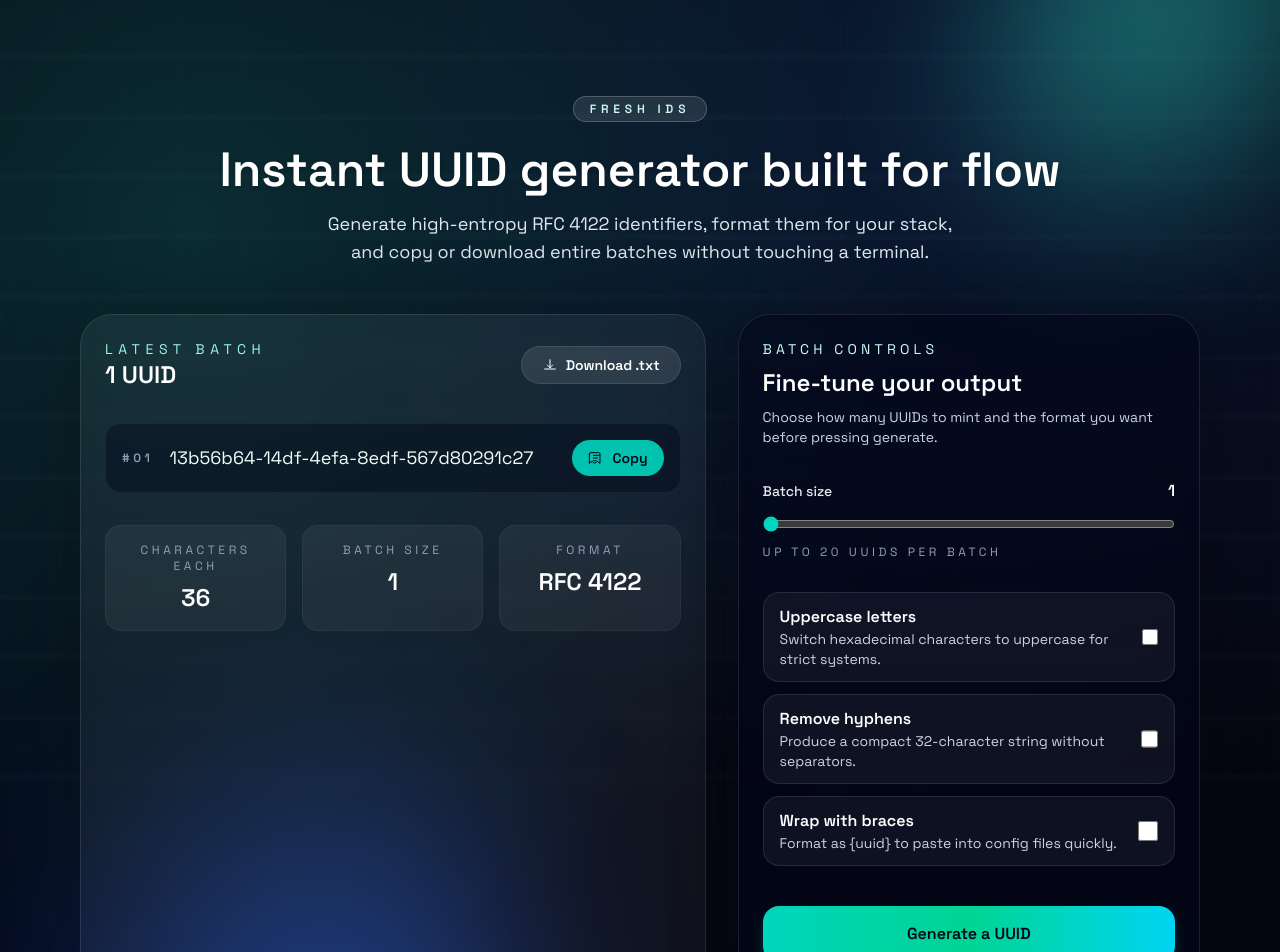
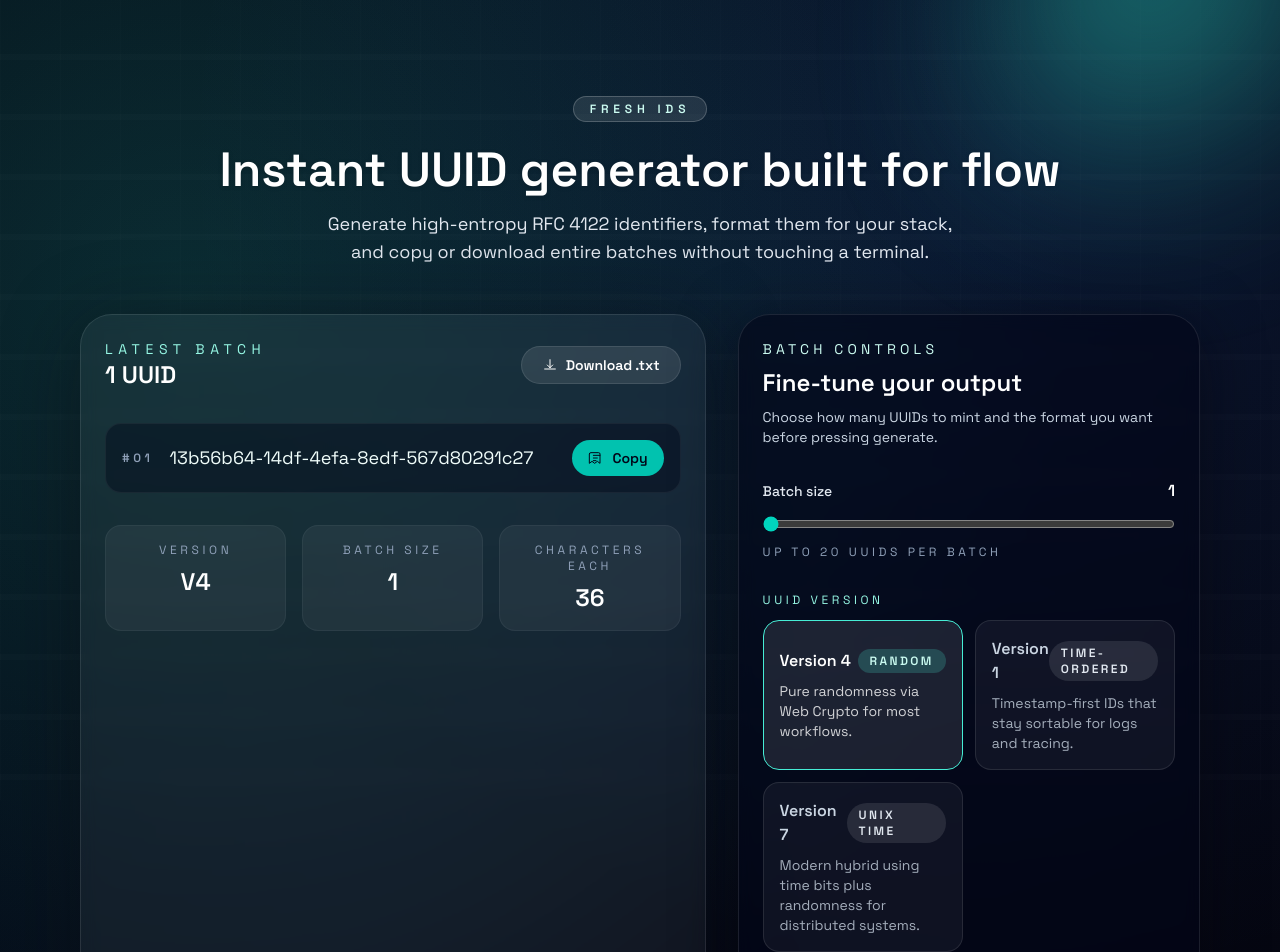
Before and after one commit to pyaethu-aung/uuid-generator, a React (Vite) app: page / in a window 1280 px wide. Shown: the top 952 px of the page. Built offline with nearby package versions, Linux system fonts and the light colour scheme; a web font is replaced by a local one.

Commit message:
Add UUID version selector

```diff
--- a/package.json
+++ b/package.json
@@ -13,7 +13,8 @@
     "@tailwindcss/vite": "^4.1.17",
     "react": "^19.2.0",
     "react-dom": "^19.2.0",
-    "tailwindcss": "^4.1.17"
+    "tailwindcss": "^4.1.17",
+    "uuid": "^13.0.0"
   },
   "devDependencies": {
     "@eslint/js": "^9.39.1",
--- a/src/App.jsx
+++ b/src/App.jsx
@@ -1,4 +1,5 @@
 import { useEffect, useMemo, useRef, useState } from "react";
+import { v1 as uuidV1, v4 as uuidV4, v7 as uuidV7 } from "uuid";
 import "./App.css";
 
 const defaultOptions = {
@@ -23,7 +24,42 @@ const createUuid = () => {
   });
 };
 
-const buildBatch = (count) => Array.from({ length: count }, () => createUuid());
+const uuidGenerators = {
+  v1: () => (typeof uuidV1 === "function" ? uuidV1() : createUuid()),
+  v4: () => (typeof uuidV4 === "function" ? uuidV4() : createUuid()),
+  v7: () => {
+    if (typeof uuidV7 === "function") {
+      return uuidV7();
+    }
+
+    return typeof uuidV4 === "function" ? uuidV4() : createUuid();
+  },
+};
+
+const buildBatch = (count, generator = uuidGenerators.v4) =>
+  Array.from({ length: count }, () => generator());
+
+const versionChoices = [
+  {
+    id: "v4",
+    title: "Version 4",
+    badge: "Random",
+    detail: "Pure randomness via Web Crypto for most workflows.",
+  },
+  {
+    id: "v1",
+    title: "Version 1",
+    badge: "Time-ordered",
+    detail: "Timestamp-first IDs that stay sortable for logs and tracing.",
+  },
+  {
+    id: "v7",
+    title: "Version 7",
+    badge: "Unix time",
+    detail:
+      "Modern hybrid using time bits plus randomness for distributed systems.",
+  },
+];
 
 const formatUuid = (value, options) => {
   let next = value;
@@ -45,6 +81,7 @@ const formatUuid = (value, options) => {
 
 function App() {
   const [batchSize, setBatchSize] = useState(1);
+  const [selectedVersion, setSelectedVersion] = useState("v4");
   const [options, setOptions] = useState(defaultOptions);
   const [rawUuids, setRawUuids] = useState(() => buildBatch(1));
   const [feedback, setFeedback] = useState("");
@@ -75,9 +112,21 @@ function App() {
     feedbackTimer.current = setTimeout(() => setFeedback(""), 2400);
   };
 
+  const generatorForVersion = useMemo(
+    () => uuidGenerators[selectedVersion] ?? uuidGenerators.v4,
+    [selectedVersion]
+  );
+
   const regenerate = () => {
-    setRawUuids(buildBatch(batchSize));
+    setRawUuids(buildBatch(batchSize, generatorForVersion));
     stageFeedback("Generated fresh UUIDs");
+  };
+
+  const handleVersionChange = (versionId) => {
+    setSelectedVersion(versionId);
+    const nextGenerator = uuidGenerators[versionId] ?? uuidGenerators.v4;
+    setRawUuids(buildBatch(batchSize, nextGenerator));
+    stageFeedback(`Switched to UUID ${versionId.toUpperCase()}`);
   };
 
   const handleCopy = async (value) => {
@@ -126,16 +175,16 @@ function App() {
 
   const insightCards = [
     {
-      label: "Characters each",
-      value: formattedUuids[0]?.length ?? 0,
+      label: "Version",
+      value: selectedVersion.toUpperCase(),
     },
     {
       label: "Batch size",
       value: formattedUuids.length,
     },
     {
-      label: "Format",
-      value: options.trimHyphens ? "Compact" : "RFC 4122",
+      label: "Characters each",
+      value: formattedUuids[0]?.length ?? 0,
     },
   ];
 
@@ -295,6 +344,47 @@ function App() {
             </div>
 
             <div className="mt-8 space-y-3">
+              <p className="text-xs uppercase tracking-[0.3em] text-teal-200">
+                UUID version
+              </p>
+              <div className="grid gap-3 sm:grid-cols-2">
+                {versionChoices.map((choice) => {
+                  const isActive = choice.id === selectedVersion;
+                  return (
+                    <button
+                      key={choice.id}
+                      type="button"
+                      onClick={() => handleVersionChange(choice.id)}
+                      className={`rounded-2xl border px-4 py-4 text-left transition ${
+                        isActive
+                          ? "border-teal-300 bg-white/10 text-white"
+                          : "border-white/10 bg-white/5 text-slate-300 hover:border-white/30"
+                      }`}
+                    >
+                      <div className="flex items-center justify-between">
+                        <p className="text-base font-semibold text-inherit">
+                          {choice.title}
+                        </p>
+                        <span
+                          className={`rounded-full px-3 py-1 text-xs font-semibold uppercase tracking-[0.2em] ${
+                            isActive
+                              ? "bg-teal-300/20 text-teal-100"
+                              : "bg-white/10 text-slate-200"
+                          }`}
+                        >
+                          {choice.badge}
+                        </span>
+                      </div>
+                      <p className="mt-2 text-sm text-inherit opacity-80">
+                        {choice.detail}
+                      </p>
+                    </button>
+                  );
+                })}
+              </div>
+            </div>
+
+            <div className="mt-8 space-y-3">
               {optionDescriptors.map((option) => (
                 <label
                   key={option.key}
```
Also changed, not shown: 1 other file (tests, documents, lock files or other folders).
